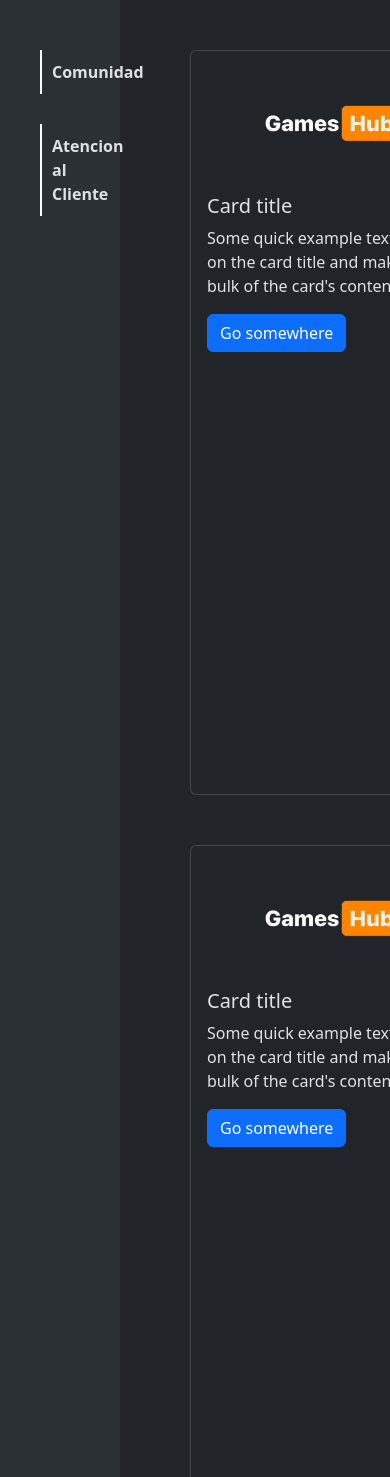
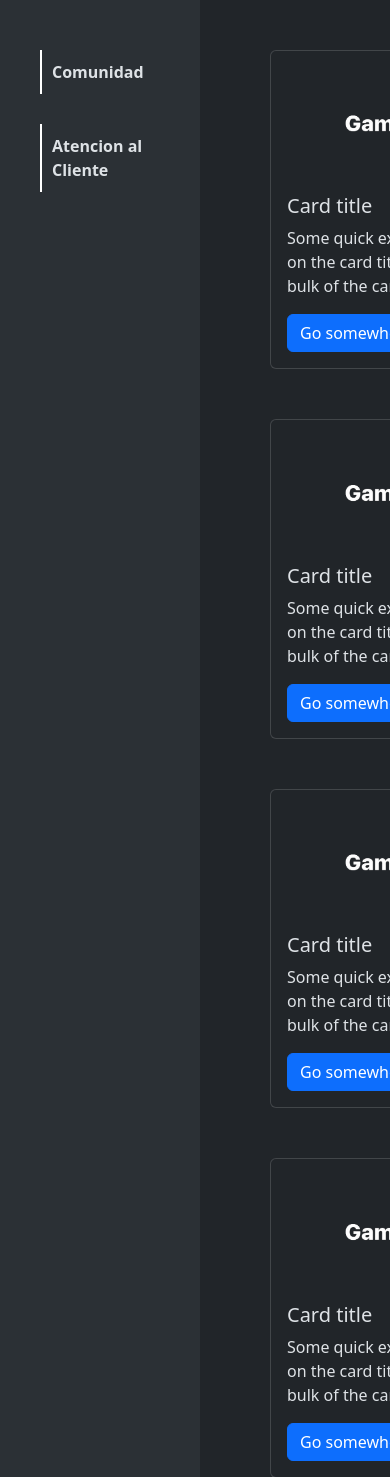
Before and after one commit to avrO6/GamesHub, a PHP site: page /public/main.php in a window 390 px wide. Shown: the part 166-1643 px from the top of the page. Run offline with PHP 8.4, Linux system fonts and the light colour scheme.

Commit message:
responsive /
es responsive a medias

```diff
--- a/GamesHub/styles/main-styles.css
+++ b/GamesHub/styles/main-styles.css
@@ -32,7 +32,7 @@ aside{
     flex-direction: column;
     justify-content: space-between;
     width: 20%;
-    min-width: 120px;
+    min-width: 200px;
     padding: 20px 20px 0 20px;
 }
 
@@ -49,7 +49,7 @@ section{
     width: 100%;
     height: calc(100vh - 166px);
     display: grid;
-    grid-template-columns: 1fr 1fr 1fr 1fr;
+    grid-template-columns: repeat(auto-fill, minmax(300px, 1fr));
     gap: 50px;
     padding: 50px;
     margin-left: 10px;
```
